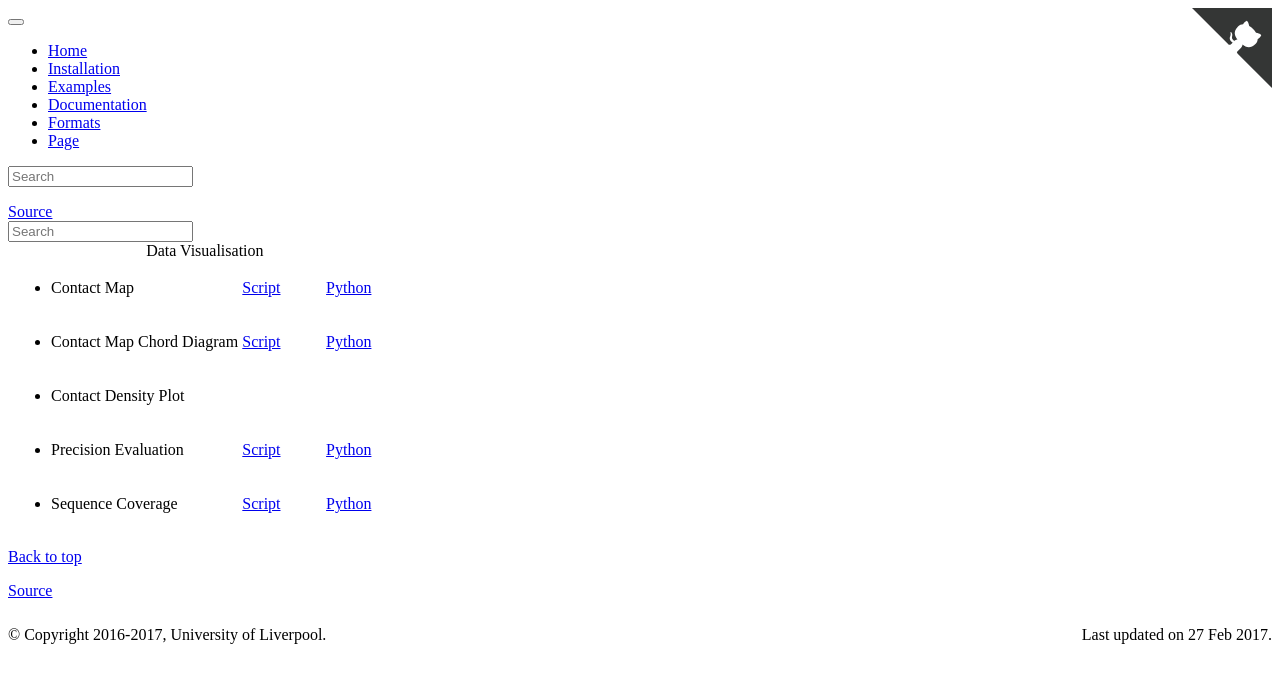
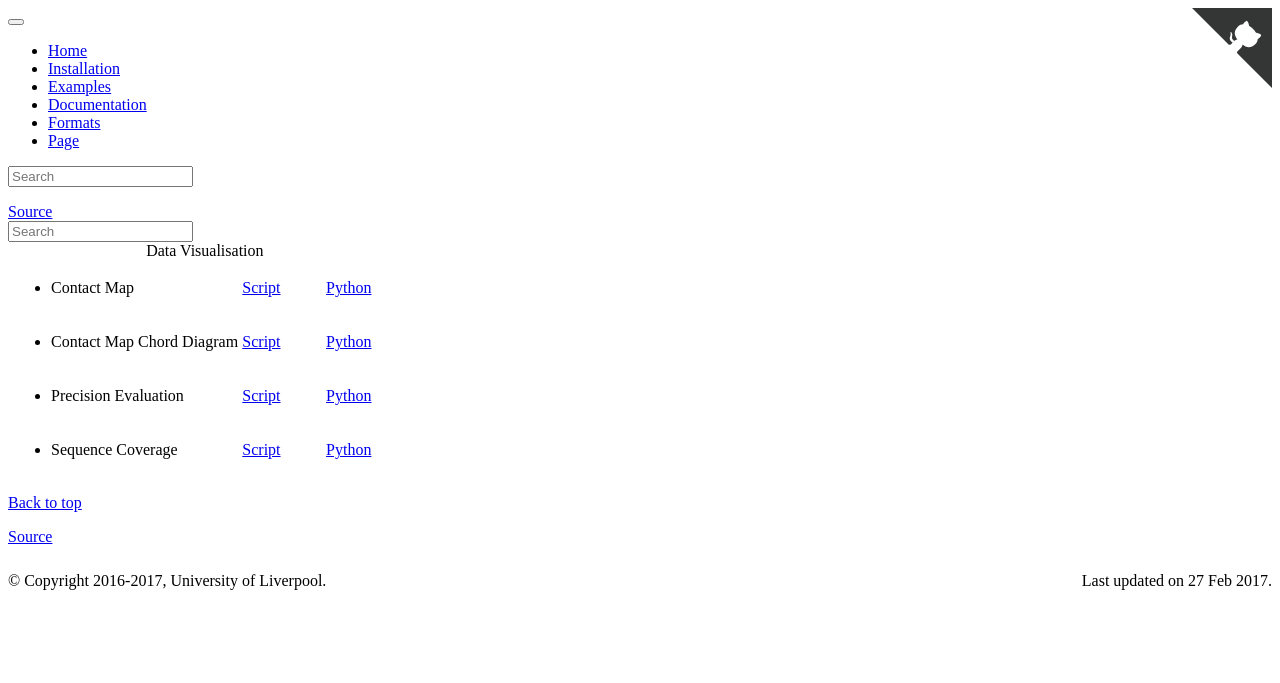
Before and after one commit to rigdenlab/conkit, a Sphinx documentation site: the page built from docs/examples/plot.rst, in a window 1280 px wide. Shown: the top 683 px of the page. Built offline with Sphinx 7.4.7, drawn with Linux system fonts in a browser that asks for light colours.

Commit message:
scikit made optional

```diff
--- a/docs/examples/plot.rst
+++ b/docs/examples/plot.rst
@@ -8,9 +8,6 @@
    * - - Contact Map Chord Diagram
      - `Script <examples/rst/script_plot_chord.html>`_
      - `Python <examples/rst/python_plot_chord.html>`_
-   * - - Contact Density Plot
-     -
-     -
    * - - Precision Evaluation
      - `Script <examples/rst/script_plot_peval.html>`_
      - `Python <examples/rst/python_plot_peval.html>`_
--- a/requirements.txt
+++ b/requirements.txt
@@ -7,5 +7,5 @@
 numpy >=1.8.2
 biopython >=1.64
 matplotlib >=1.3.1
-scikit-learn >=0.18
 scipy >=0.16.0
+# scikit-learn >=0.18
```
